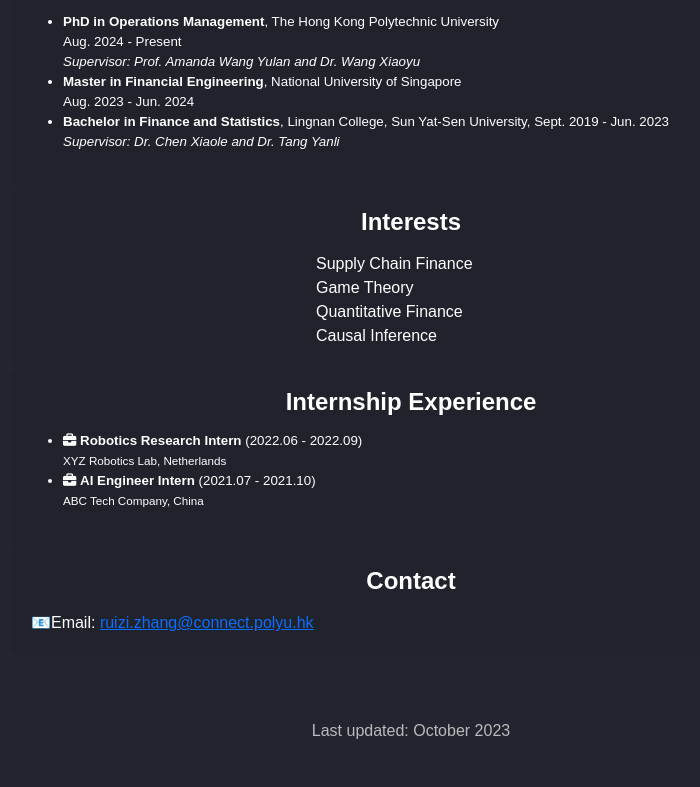
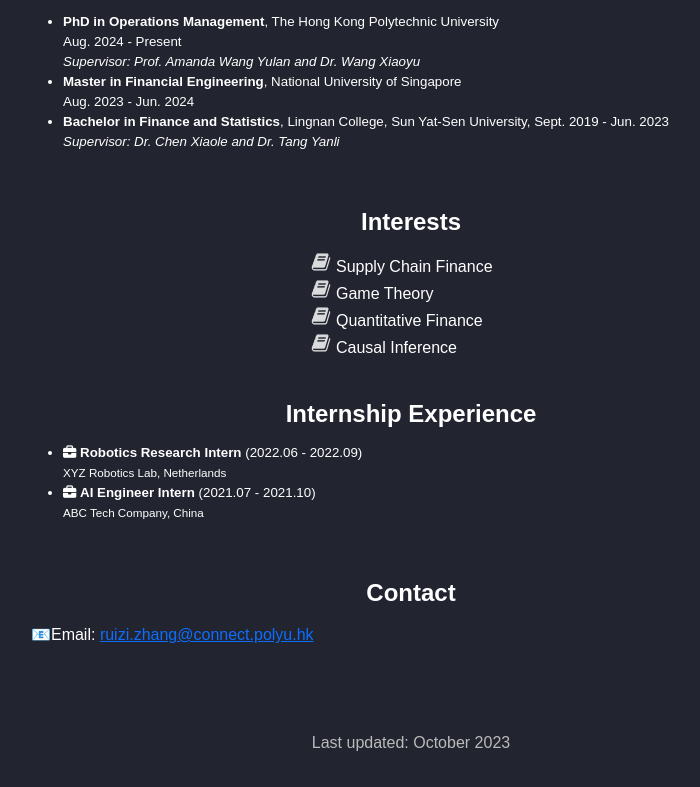
Before and after one commit to Ruizi20/Ruizi20.github.io, a plain HTML site: page index.html in a window 1280 px wide. Shown: the part 740-1527 px from the top of the page, without its empty margins (229-929 px from the left). Drawn offline with nearby package versions, Linux system fonts and the light colour scheme.

Commit message:
Update index.html

```diff
--- a/index.html
+++ b/index.html
@@ -55,7 +55,7 @@
         .education,
         .experience,
         .contact {
-            background-color: #1a1a1a25;
+/*             background-color: #1a1a1a25; */
             padding: 20px;
             border-radius: 10px;
             margin-bottom: 15px;
@@ -95,7 +95,7 @@
         }
 
         .list-unstyled li::before {
-            content: url('./img/book.png');
+            content: url('./book.png');
             margin-right: 5px;
             display: inline-block;
 
```
